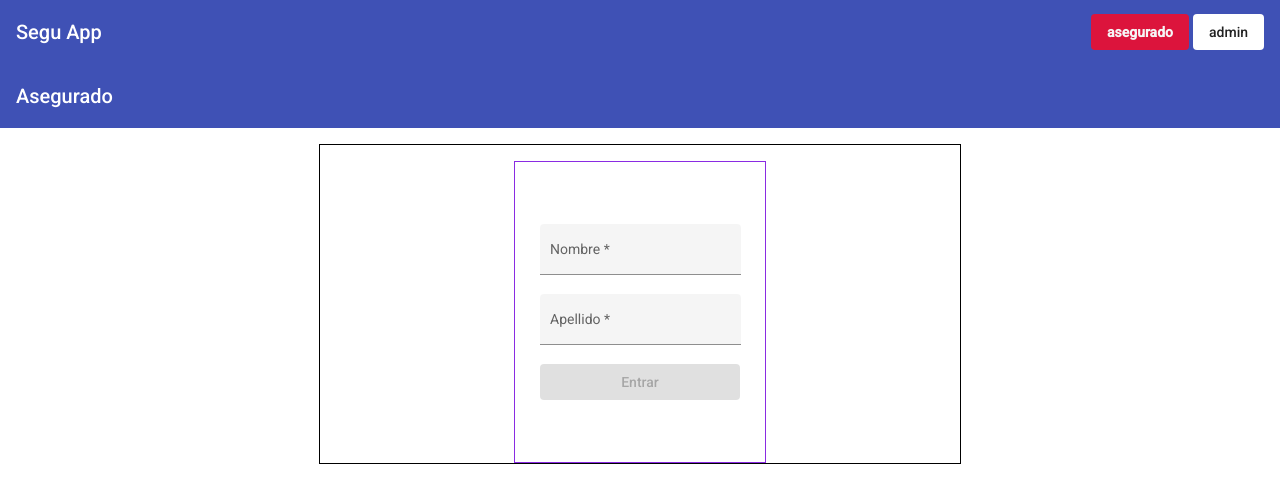
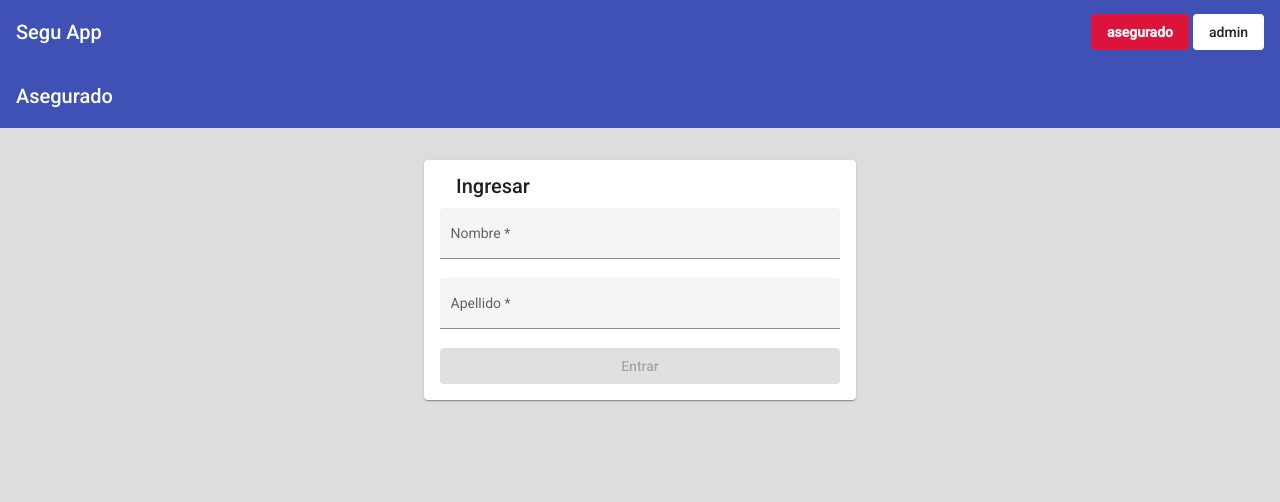
Before and after one commit to lucasDRR/segu-app, an Angular app: page /asegurado in a window 1280 px wide. Shown: the top 502 px of the page. Built offline with nearby package versions, Linux system fonts and the light colour scheme.

Commit message:
fake login v2

```diff
--- a/src/app/asegurado/asegurado-info/aseg-data/aseg-data.component.html
+++ b/src/app/asegurado/asegurado-info/aseg-data/aseg-data.component.html
@@ -1,4 +1,4 @@
-<mat-card class="aseg-data-card">
+<mat-card class="aseg-data-card mat-elevation-z8">
     <mat-card-header>
         <div mat-card-avatar class="avatar-card-image"></div>
         <mat-card-title>Lucas Di Rico</mat-card-title>
--- a/src/app/asegurado/asegurado.component.css
+++ b/src/app/asegurado/asegurado.component.css
@@ -0,0 +1,3 @@
+.secondary-bar {
+    margin-bottom: 2rem;
+}
--- a/src/app/asegurado/asegurado.component.html
+++ b/src/app/asegurado/asegurado.component.html
@@ -1,4 +1,4 @@
-<mat-toolbar color="primary">
+<mat-toolbar color="primary" class="secondary-bar">
     <span>Asegurado</span>
 </mat-toolbar>
 <router-outlet></router-outlet>
--- a/src/app/asegurado/fake-login/fake-login.component.css
+++ b/src/app/asegurado/fake-login/fake-login.component.css
@@ -1,23 +1,13 @@
-
-.form-container {
-    margin: 0px auto;
-    border: 1px solid black;
-    width: 50%;
-    margin-top: 1rem;
+mat-card {
+    max-width: 400px;
+    margin: 2em auto;
+    text-align: center;
 }
 
-#fake-log {
-    margin: 0px auto;
-    height: 300px;
-    border: 1px solid blueviolet;
-    width: 250px;
-    display: flex;
-    flex-direction: column;
-    align-items: center;
-    justify-content: center;
-    margin-top: 1rem;
+mat-form-field {
+    display: block;
 }
 
 .login-btn {
-    width: 200px;
+    width: 100%;
 }
--- a/src/app/asegurado/fake-login/fake-login.component.html
+++ b/src/app/asegurado/fake-login/fake-login.component.html
@@ -1,4 +1,8 @@
-<div class="form-container">
+<mat-card>
+    <mat-card-header>
+        <mat-card-title>Ingresar</mat-card-title>
+    </mat-card-header>
+    <mat-card-content>
         <form id="fake-log" [formGroup]="fakelog" (ngSubmit)="onLogin(fakelog.value)">
 
             <mat-form-field appearance="fill">
@@ -11,16 +15,8 @@
                 <input matInput type="text" id="lname" formControlName="apellido">
             </mat-form-field>
 
-        <button mat-raised-button
-                class="login-btn"
-                color="primary"
-                type="submit"
-                [disabled]="!fakelog.valid">
-            Entrar
+            <button mat-raised-button class="login-btn" color="primary" type="submit" [disabled]="!fakelog.valid">Entrar
             </button>
         </form>
-</div>
-
-<div *ngIf="validUser">
-    <span class="user-not-found-error">Usuario no encontrado</span>
-</div>
+    </mat-card-content>
+</mat-card>
--- a/src/app/asegurado/fake-login/fake-login.component.ts
+++ b/src/app/asegurado/fake-login/fake-login.component.ts
@@ -10,52 +10,63 @@ import { Usuario } from '../usuario';
 })
 export class FakeLoginComponent implements OnInit {
 
-  usuarios : Usuario[] = [
-    { "id": 1, nombre : "Lucas", apellido: "Diaz", dni:"11.222.999"},
-    { "id": 2, nombre : "Marcelo", apellido: "Perez", dni:"11.222.666"},
-    { "id": 3, nombre : "Jose", apellido: "Lopez", dni:"11.222.333"},
+  usuarios: Usuario[] = [
+    { "id": 1, nombre: "Lucas", apellido: "Diaz", dni: "11.222.999" },
+    { "id": 2, nombre: "Marcelo", apellido: "Perez", dni: "11.222.666" },
+    { "id": 3, nombre: "Jose", apellido: "Lopez", dni: "11.222.333" },
 
   ]
   fakelog: FormGroup = new FormGroup({});
 
   usuarioEncontrado: Usuario | undefined;
+
   validUser = false;
 
-  constructor(private fb:FormBuilder, private router: Router) {}
+  constructor(private fb: FormBuilder, private router: Router) { }
 
   ngOnInit(): void {
-    this.fakelog = this.newFakeLogForm();
+    this.fakelog = this.newFakelogForm();
   }
 
-  onLogin(data:any): void {
+  onLogin(data: any): void {
+
+    /* buscar al asegurado en el arrary de asegurados (fake data)
+    ** por nombre y apellido, en la implementacion real esta accion
+    ** la realiza el back end
+    */
 
     this.usuarioEncontrado = this.usuarios.find(
       u => {
-        if( u.nombre === data.nombre && u.apellido === data.apellido){
+        if (u.nombre === data.nombre && u.apellido === data.apellido) {
           return true;
-        }else{
+        } else {
           return false;
         }
-    });
+      });
 
-    if(this.usuarioEncontrado != undefined){
+    if (this.usuarioEncontrado != undefined) {
+
       this.validUser = true;
       let userId: number = this.usuarioEncontrado.id;
       this.router.navigate(['asegurado', userId]);
 
-    }else{
-      this.validUser = false;
-      this.resetFakeLog();
+    } else {
+
+      this.resetFakelog();
     }
 
   }
 
-  private resetFakeLog(){
-    this.fakelog.reset();
-    this.fakelog = this.newFakeLogForm();
+  private resetFakelog(): void {
+
+    this.fakelog.reset({
+      nombre: ' ',
+      apellido: ' '
+    });
+    this.fakelog.updateValueAndValidity();
   }
 
-  private newFakeLogForm(): FormGroup {
+  private newFakelogForm(): FormGroup {
     return this.fb.group({
       nombre: ['', [Validators.required]],
       apellido: ['', [Validators.required]]
--- a/src/styles.css
+++ b/src/styles.css
@@ -2,3 +2,4 @@
 
 html, body { height: 100%; }
 body { margin: 0; font-family: Roboto, "Helvetica Neue", sans-serif; }
+body { background-color: rgb(221, 221, 221);}
```
Also changed, not shown: src/app/asegurado/asegurado-info/aseg-pol/aseg-pol.component.ts (+10 -12 lines), src/app/segu-home/segu-home.component.css (line endings or trailing spaces). Lines whose indentation alone changed are shown as unchanged.
